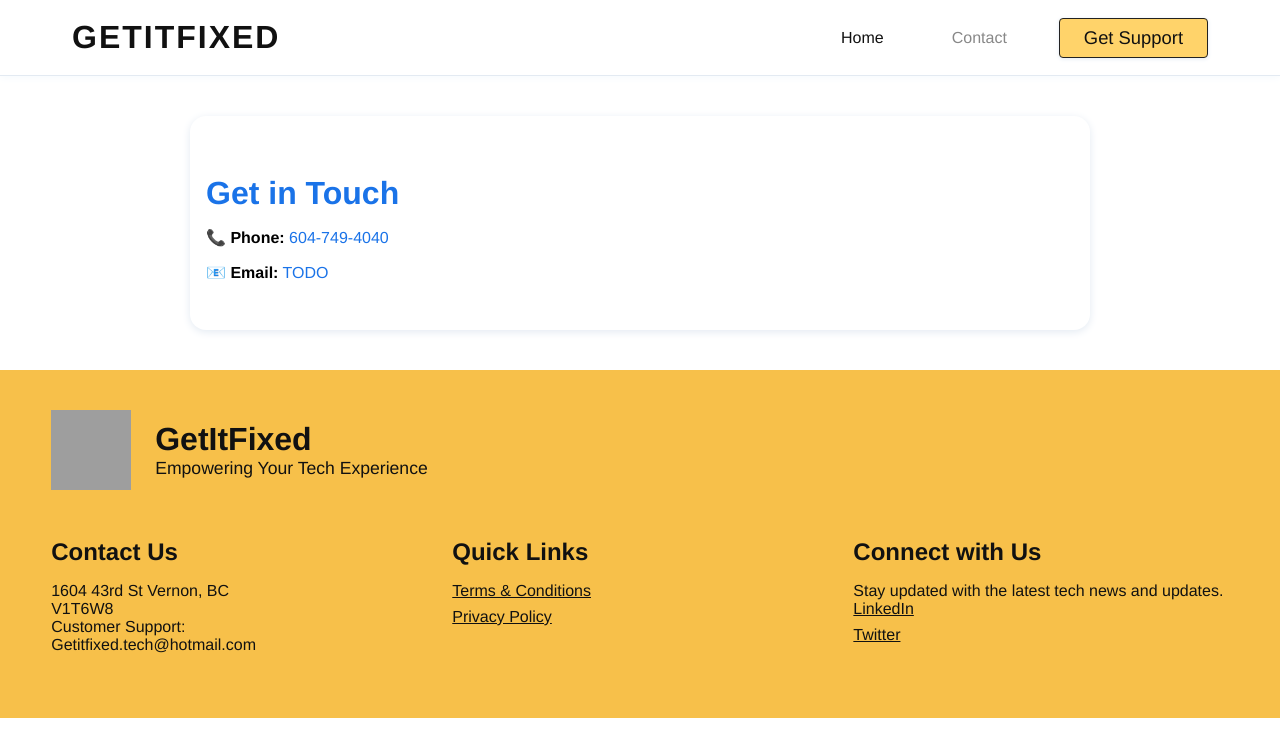
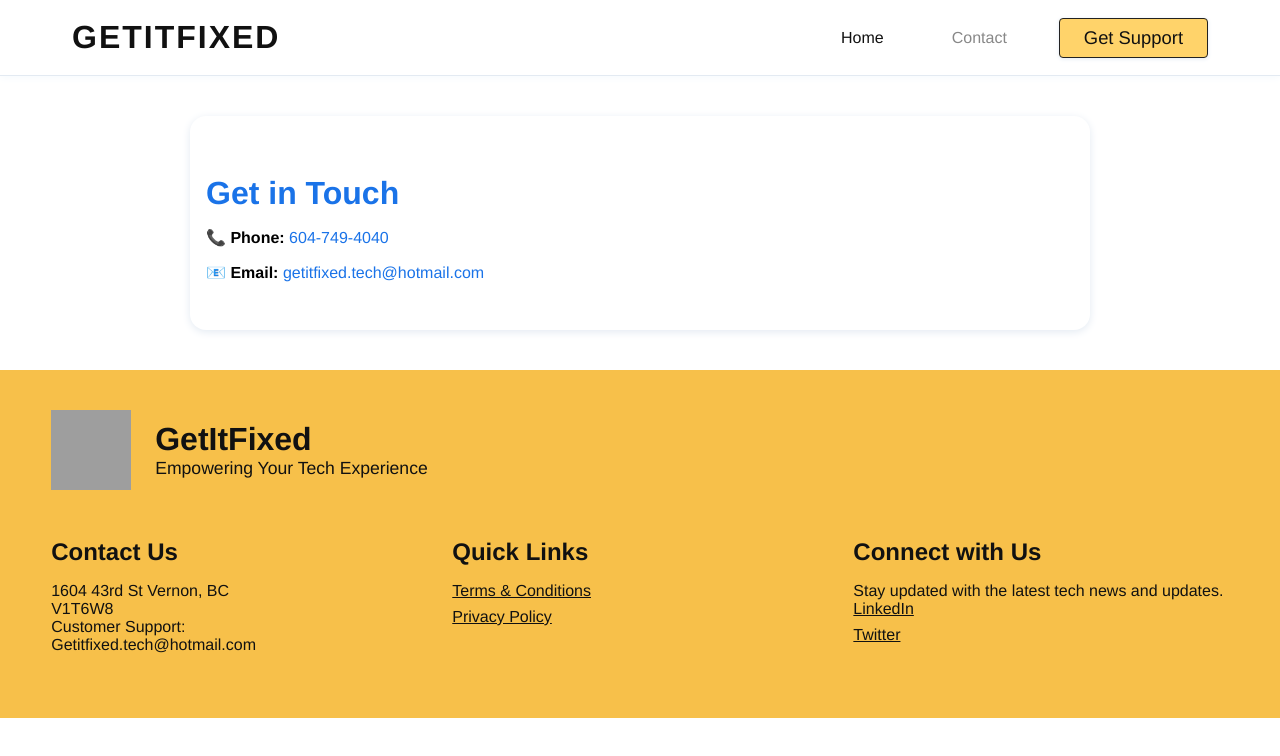
Before and after one commit to saranshgupta1995/get-it-fixed, a Next.js app: page /contact in a window 1280 px wide. Shown: the top 756 px of the page. Built offline with nearby package versions, Linux system fonts and the light colour scheme; grey boxes are pictures that could not be loaded.

Commit message:
add email

```diff
--- a/src/app/Footer.module.css
+++ b/src/app/Footer.module.css
@@ -1,7 +1,7 @@
 .footer {
   background: #f7c04a;
   color: #111;
-  font-family: 'Space Grotesk', Helvetica, Arial, sans-serif;
+  font-family: "Space Grotesk", Helvetica, Arial, sans-serif;
   padding: 2.5rem 4vw 2rem 4vw;
   width: 100%;
 }
--- a/src/app/contact/page.tsx
+++ b/src/app/contact/page.tsx
@@ -34,10 +34,10 @@ export default function Contact() {
             <div style={{ marginBottom: 16 }}>
                 <b>📧 Email:</b>{" "}
                 <a
-                    href="mailto:info@getitfixed.tech"
+                    href="mailto:getitfixed.tech@hotmail.com"
                     style={{ color: "#1a73e8", textDecoration: "none" }}
                 >
-                    TODO
+                    getitfixed.tech@hotmail.com
                 </a>
             </div>
             {/* <form
```
Also changed, not shown: src/app/Header.tsx (indentation only).
